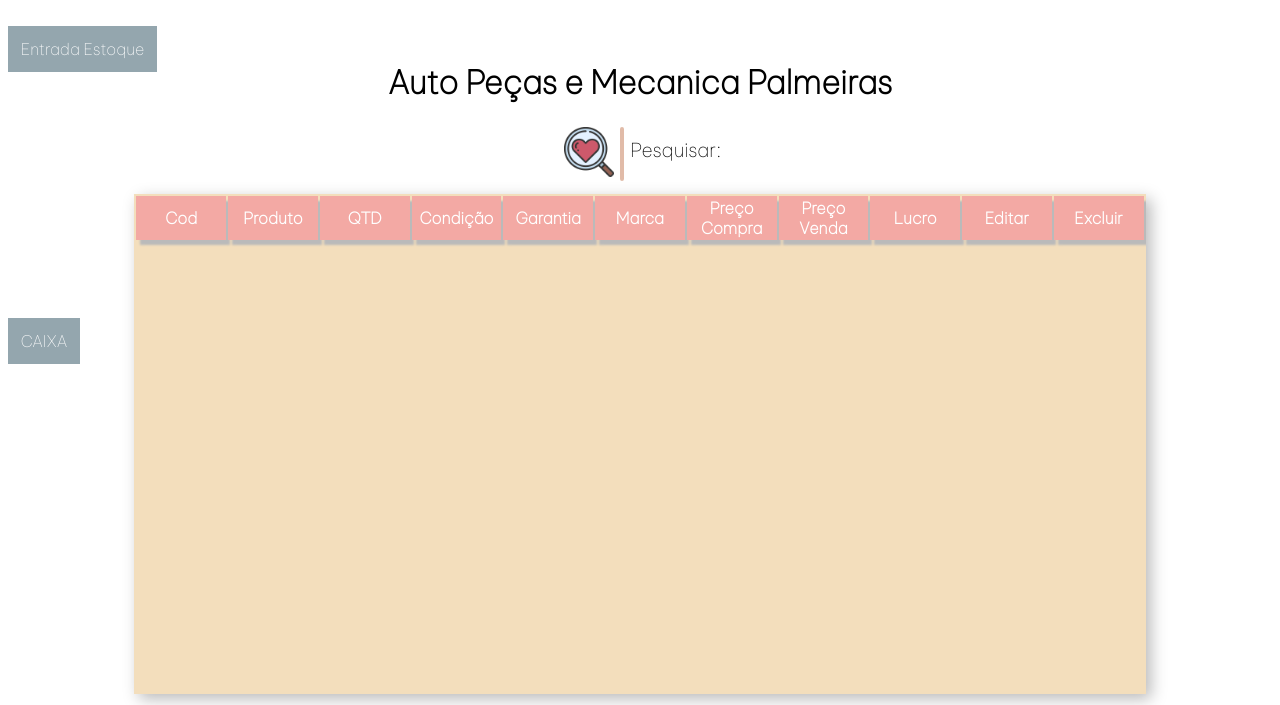
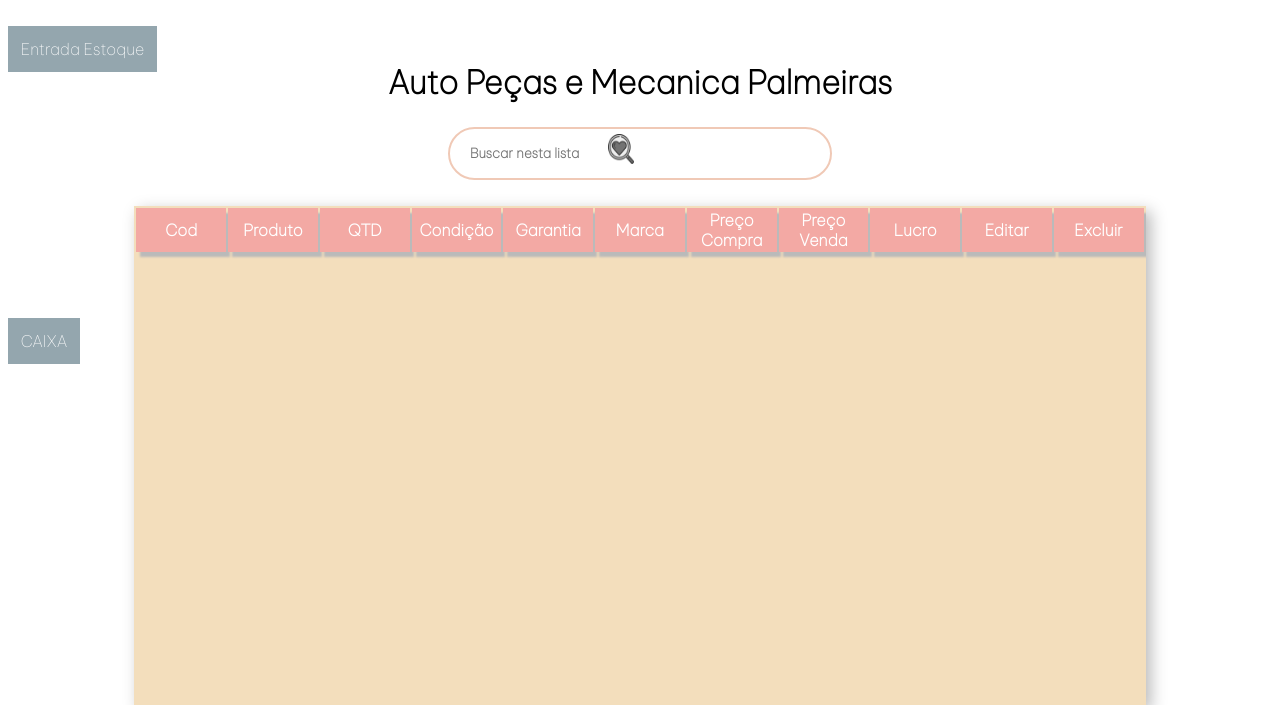
Before and after one commit to Ingrid-end/PDV, a PHP site: page /estoque.php in a window 1280 px wide. Shown: the top 705 px of the page. Run offline with PHP 8.4, Linux system fonts and the light colour scheme; data that the repository does not hold is empty.

Commit message:
pesquisa

```diff
--- a/BANCO/conexao.php
+++ b/BANCO/conexao.php
@@ -44,10 +44,18 @@ if(isset($_POST['enviar_entrada_estoque']))
     $result = mysqli_query($conexao, "INSERT INTO entrada_estoque(produto,quantidade,condicao,garantia,marca, preco_de_compra,preco_de_venda, lucro)
     VALUES ('$produto', '$quantidade','$condicao','$garantia', '$marca', '$preco_de_compra', '$preco_de_venda', '$lucro')");
 }
+if(!empty($_GET['search']))
+{
+    $data = $_GET['search'];
+    $sql = "SELECT * FROM entrada_estoque WHERE id LIKE '%$data%' or produto LIKE '%$data%' or marca LIKE '%$data%' ORDER BY id DESC";
+}
+else
+{
+    $sql = "SELECT * FROM entrada_estoque ORDER BY id DESC";
+}
 
 
-
-$sql = "SELECT * FROM  entrada_estoque ORDER BY id DESC";
+// $sql = "SELECT * FROM  entrada_estoque ORDER BY id DESC";
 
 $resultado_entrada_estoque = $conexao -> query($sql);
 
--- a/CSS/pesquisa.css
+++ b/CSS/pesquisa.css
@@ -1,57 +1,58 @@
 .form-pesquisa {
     margin-top: 2%;
-    margin-bottom: -1%;
-    position: relative;
     margin-right: auto;
-     margin-left: 25%;
-     width: 42%;
+    display: flex inline;
+    justify-content: center;
+    /* gap: .1%; */
     }
 #pesquisa {
-     position: absolute;
-     width: 0vw;
-     margin-left: 1%;
+    width: 30vw;
     opacity: 1;
-     padding: 0%;
-     height: 50px;
+    padding-left: 20px;
+    height: 53px;
     max-height: 100px;
     border-radius: 5vw;
-     border-color:var(--cor-botao-hover);
+    border-color:var(--cor-botao);
     border-style: solid;
-     transition: cubic-bezier(0.23, 1, 0.320, 1) 1s;
+    font-family: var(--font-letras);
+    font-weight: 700;
+    /* transition: cubic-bezier(0.23, 1, 0.320, 1) 1s; */
 }
 #pesquisa:focus {
     border-color: var(--cor-botao-hover);
     border-style: solid;
-     padding-left: 0.5%;
     opacity: 1;
-     width: 33vw;
-     padding-left: 20px;
     outline: none !important;
 }
- .texto_pesquisa {
-     top: 20%;
-     padding-left: 3%;
+
+
+ .botao_pesquisa {
+    width: 3%;
+    background-color: transparent;
+    border: none;
+    padding: 0.5%;
     position: absolute;
-     font-size: larger;
-     font-family: var(--font-letras);
-     transition: cubic-bezier(0.075, 0.82, 0.165, 1) 0.2s;
-     transform: scale(1);
-     transform-origin: right;
+    margin-left: -3%;
+    cursor: pointer;
 }
- #pesquisa:focus~.texto_pesquisa {
-     transform: scale(0);
-     font-family: var(--font-letras);
-     transform-origin: left;
+.botao_pesquisa img{
+    width: 100%;
+    padding: inherit;
 }
- .voltar_barra_pesquisa {
-     overflow-y: hidden;
-     margin-left: 5px;
-     color: var(--cor-botao-hover);
-}
+
+
+
+input[type=search]::-ms-clear {  display: none; width : 0; height: 0; }
+input[type=search]::-ms-reveal {  display: none; width : 0; height: 0; }
+input[type="search"]::-webkit-search-decoration,
+input[type="search"]::-webkit-search-cancel-button,
+input[type="search"]::-webkit-search-results-button,
+input[type="search"]::-webkit-search-results-decoration { display: none; }
+
 
  @media (max-width:400px) {
      .form-pesquisa img{
-         width: 50%;
+
     }
 
 }
--- a/estoque.php
+++ b/estoque.php
@@ -20,13 +20,12 @@ include("BANCO/conexao.php");
         <h1 class="font_titulos tamanho_titulo">Auto Peças e Mecanica Palmeiras</h1>
 
         <div class="form-pesquisa">
-            <div method="POST" id="form-pesquisa" action="">
-                <label for="pesquisa">
-                    <a><img  src="IMG/lupa.png"  style="width:50px;"></a>
-                </label>
-                    <input type="text" class="pesquisanatabela"  placeholder="Buscar nesta lista" id="pesquisa" />
-                <label class="texto_pesquisa">Pesquisar:</label>
-            </div>
+
+            <input type="search" placeholder="Buscar nesta lista" id="pesquisa" />
+           <!-- Chamar a função searchData usando onclick -->
+            <button onclick="searchData()" class="botao_pesquisa atender">
+                <img class="img-preta" src="IMG/lupa.png" alt="Lupa pesquisa">
+            </button>
         </div>
 
         <div class="responsividade_dois">
@@ -111,6 +110,7 @@ include("BANCO/conexao.php");
     </div>
 
   </div>
+
         </center>
 
         <?php
@@ -120,4 +120,24 @@ include("INCLUDE/footer.php");
 <br>
 <br>
     </body>
+
+    <script>
+        // Vai amarzenar o Id Pesquisa
+    var search = document.getElementById('pesquisa');
+
+    // Esta "ouvindo" a tecla q o usuario clicar
+    search.addEventListener("keydown", function(event) {
+        // Se essa tecla for enter dai sim ele vai chamar a função
+        if (event.key === "Enter")
+        {
+            searchData();
+        }
+    });
+        //Função
+    function searchData()
+    {
+        //Alterar a URL
+        window.location = 'estoque.php?search='+search.value;
+    }
+</script>
 </html>
```
Lines whose indentation alone changed are shown as unchanged.
